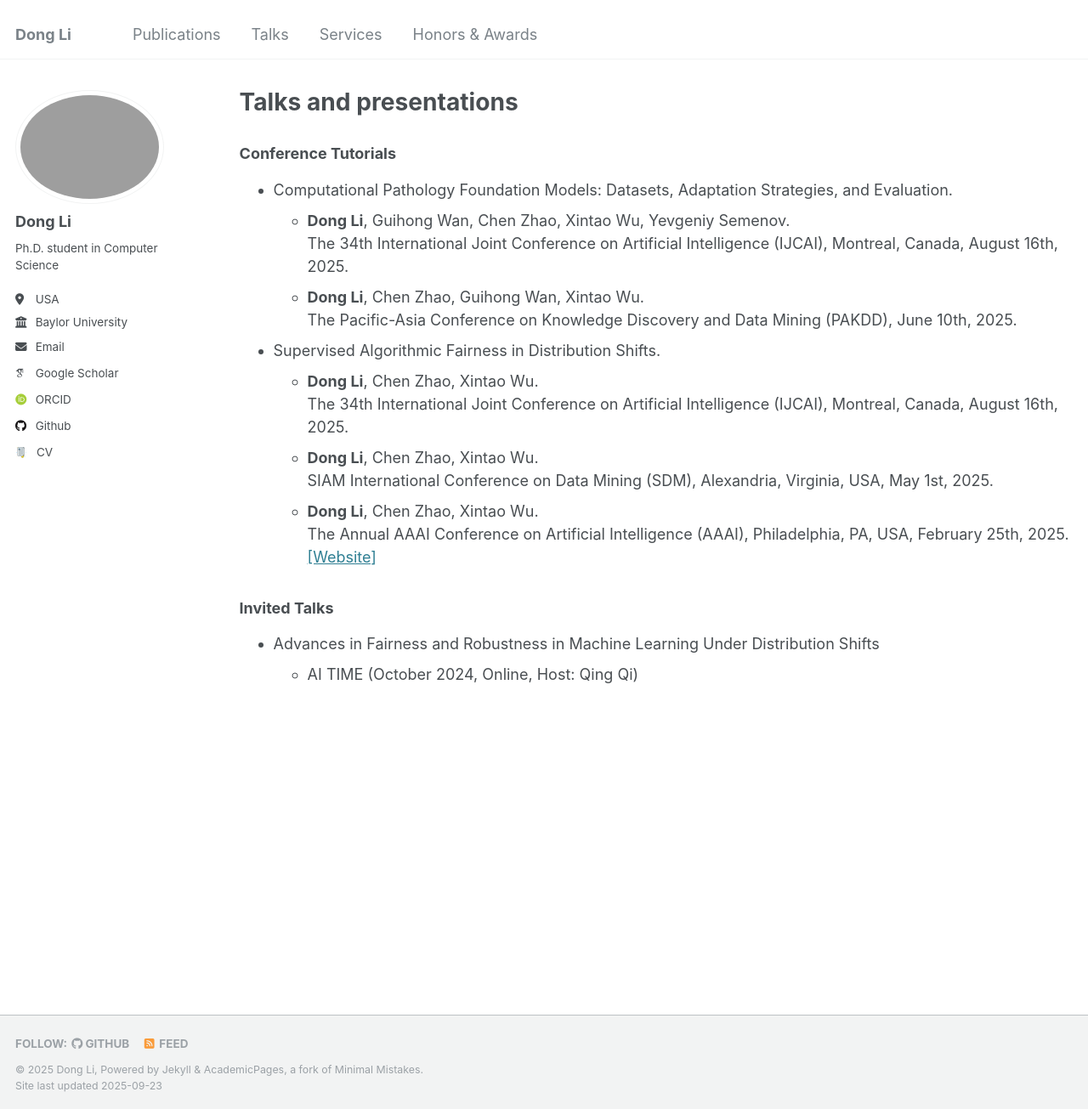
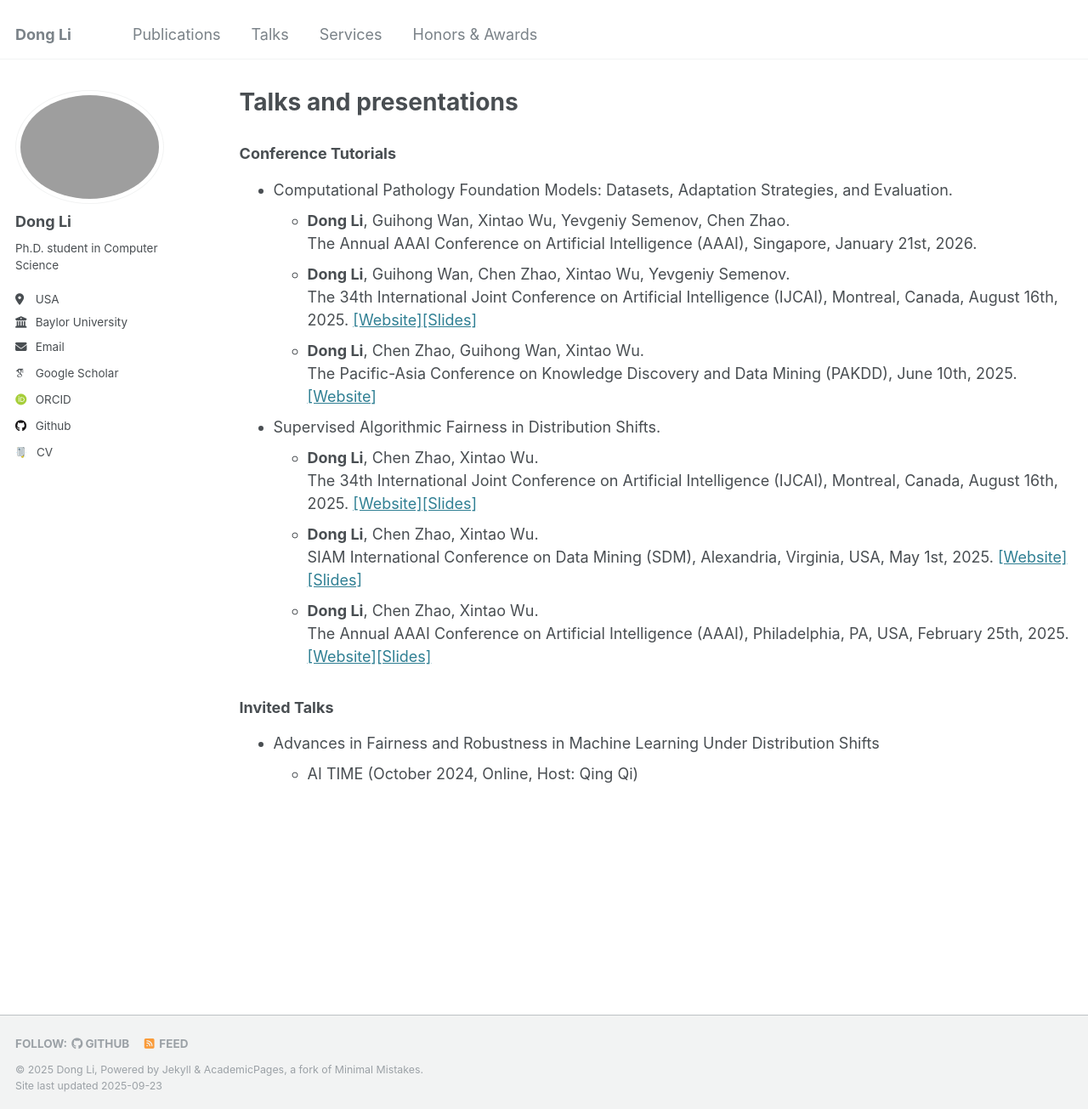
Before and after one commit to TurkeyWatanabe/dongli, a Jekyll site: the page built from _pages/talks.html, in a window 1280 px wide and 1305 px high. Shown: the whole window at 85% size. Built offline with Jekyll 4.4.1, drawn with Linux system fonts in a browser that asks for light colours; some web fonts are replaced.

Commit message:
Update talks.html
update talks

```diff
--- a/_pages/talks.html
+++ b/_pages/talks.html
@@ -10,16 +10,17 @@ author_profile: true
 <ul>
   <li>Computational Pathology Foundation Models: Datasets, Adaptation Strategies, and Evaluation.
     <ul>
-      <li><strong>Dong Li</strong>, Guihong Wan, Chen Zhao, Xintao Wu, Yevgeniy Semenov.<br>The 34th International Joint Conference on Artificial Intelligence (IJCAI), Montreal, Canada,  August 16th, 2025.</li>
-      <li><strong>Dong Li</strong>, Chen Zhao, Guihong Wan, Xintao Wu.<br>The Pacific-Asia Conference on Knowledge Discovery and Data Mining (PAKDD), June 10th, 2025.</li>
+      <li><strong>Dong Li</strong>, Guihong Wan, Xintao Wu, Yevgeniy Semenov, Chen Zhao.<br>The Annual AAAI Conference on Artificial Intelligence (AAAI), Singapore, January 21st, 2026.</li>
+      <li><strong>Dong Li</strong>, Guihong Wan, Chen Zhao, Xintao Wu, Yevgeniy Semenov.<br>The 34th International Joint Conference on Artificial Intelligence (IJCAI), Montreal, Canada,  August 16th, 2025. <a href="https://sites.google.com/view/ijcai25-tutorial-cpath/home">[Website]</a><a href="https://drive.google.com/file/d/1MMXEVfxjoCdFsAZIRsIAR6m9kJol4MId/view">[Slides]</a></li>
+      <li><strong>Dong Li</strong>, Chen Zhao, Guihong Wan, Xintao Wu.<br>The Pacific-Asia Conference on Knowledge Discovery and Data Mining (PAKDD), June 10th, 2025. <a href="https://sites.google.com/view/pakdd25tutorial/home">[Website]</a></li>
 
     </ul>
   </li>
   <li>Supervised Algorithmic Fairness in Distribution Shifts.
     <ul>
-      <li><strong>Dong Li</strong>, Chen Zhao, Xintao Wu.<br>The 34th International Joint Conference on Artificial Intelligence (IJCAI), Montreal, Canada, August 16th, 2025. </li>
-      <li><strong>Dong Li</strong>, Chen Zhao, Xintao Wu.<br>SIAM International Conference on Data Mining (SDM), Alexandria, Virginia, USA, May 1st, 2025.</li>
-      <li><strong>Dong Li</strong>, Chen Zhao, Xintao Wu.<br>The Annual AAAI Conference on Artificial Intelligence (AAAI), Philadelphia, PA, USA, February 25th, 2025. <a href="https://sites.google.com/view/aaai25-tutorial-algor-fair/home">[Website]</a></li>
+      <li><strong>Dong Li</strong>, Chen Zhao, Xintao Wu.<br>The 34th International Joint Conference on Artificial Intelligence (IJCAI), Montreal, Canada, August 16th, 2025. <a href="https://sites.google.com/view/ijcai25-tutorial-fairness/home">[Website]</a><a href="https://drive.google.com/file/d/1a7VXi3Q0iB_ImtRQ80He8TQmZ_raN-rg/view">[Slides]</a></li>
+      <li><strong>Dong Li</strong>, Chen Zhao, Xintao Wu.<br>SIAM International Conference on Data Mining (SDM), Alexandria, Virginia, USA, May 1st, 2025. <a href="https://sites.google.com/view/sdm25tutorial/home">[Website]</a><a href="https://drive.google.com/file/d/12Q-HAPL2UQpL2nsYriyj-uKfR3qj1ReR/view">[Slides]</a></li>
+      <li><strong>Dong Li</strong>, Chen Zhao, Xintao Wu.<br>The Annual AAAI Conference on Artificial Intelligence (AAAI), Philadelphia, PA, USA, February 25th, 2025. <a href="https://sites.google.com/view/aaai25-tutorial-algor-fair/home">[Website]</a><a href="https://drive.google.com/file/d/1Qkq9iEI3LEHA3AR4YVgGcL3fCEjC_ip6/view">[Slides]</a></li>
     </ul>
   </li>
 </ul>
```
